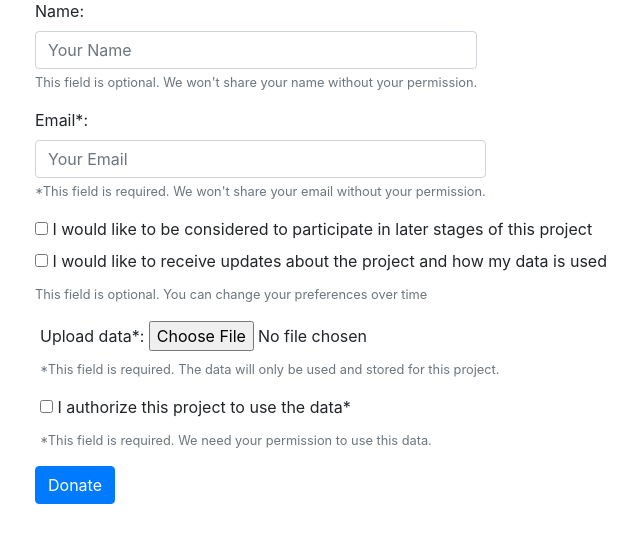
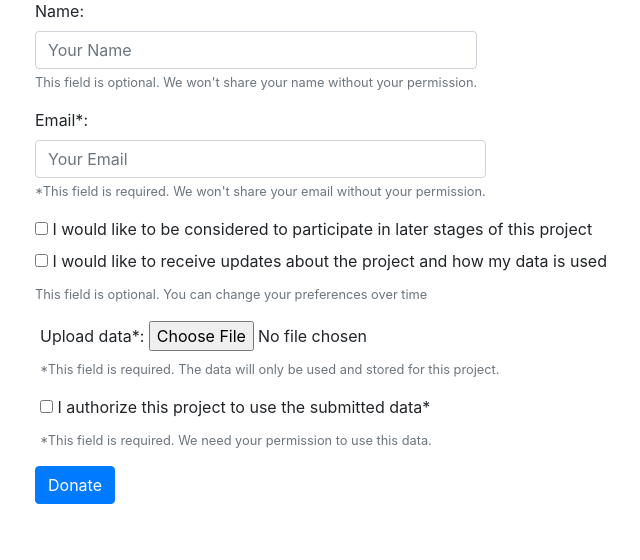
Before and after one commit to gomezago/data-donation, a Django app: page /causes/1/ in a window 1280 px wide. Shown: the part 772-1332 px from the top of the page, without its empty margins (45-685 px from the left). Run offline with Django 3.2, Linux system fonts and the light colour scheme; data comes from the database, SQL or seed files in the repository; some libraries are stand-ins or nearby versions.

Commit message:
Fix typo

```diff
--- a/causes/templates/cause_detail.html
+++ b/causes/templates/cause_detail.html
@@ -60,7 +60,7 @@
                     <small class="form-text text-muted">*This field is required. The data will only be used and stored for this project.</small>
                 </div>
                 <div class="form-group">
-                    {{ form.permission }} <label>I authorize this project to use the data*</label>
+                    {{ form.permission }} <label>I authorize this project to use the submitted data*</label>
                     <small class="form-text text-muted">*This field is required. We need your permission to use this data.</small>
                 </div>
 
--- a/pages/templates/pages_questions.html
+++ b/pages/templates/pages_questions.html
@@ -10,7 +10,7 @@
         <p>This project is built and maintained by a group of people within the <a href="https://datacentricdesign.org/">Data-Centric Design Lab</a>.
             We are part of the Knowledge and Intelligence Design (KInD) section within the faculty of Industrial Design Engineering.<br>
             We see data donation as a way of supporting responsible data collection practices for data-centric design projects.
-            If you want to collaborate with us, or you have a project that could gain value from data donation do not hesitate to contact us.
+            If you want to collaborate with us, or you have a project that could gain value from data donation do not hesitate to <a href="mailto:a.gomezortega@tudelft.nl">contact us</a>.
         </p>
         <div class="row text-center" style="padding-bottom: 10px">
             <div class="col-sm-4">
```
